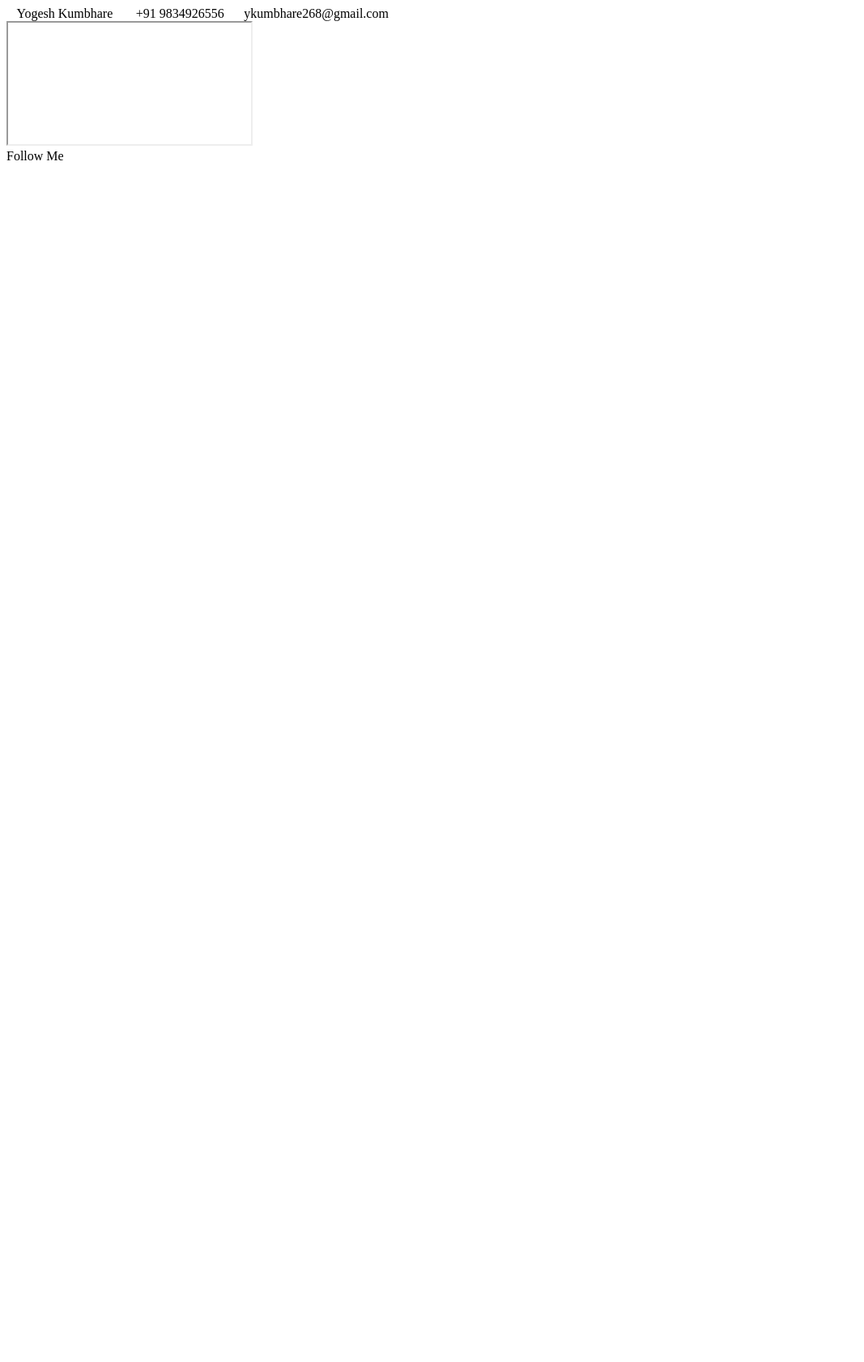
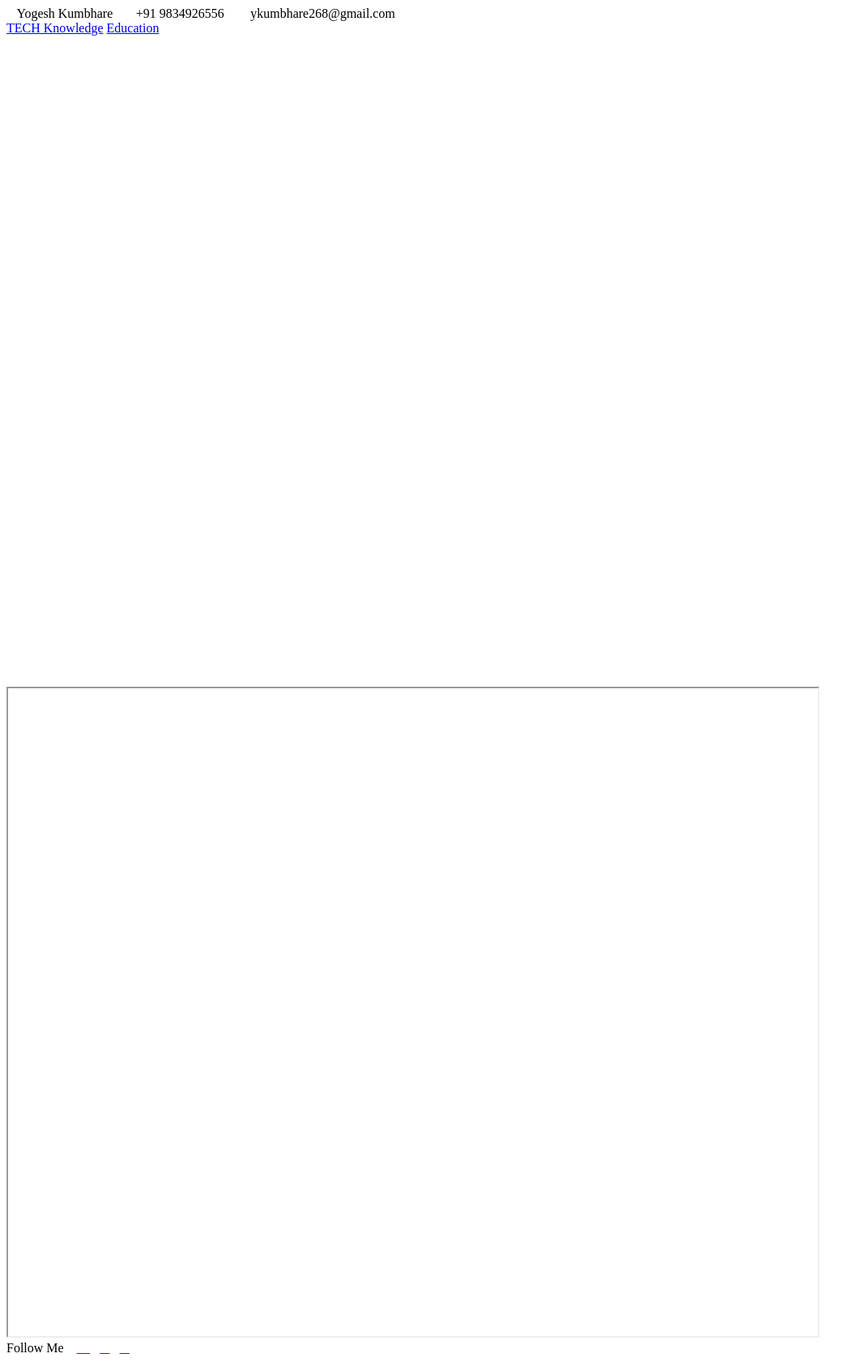
Before and after one commit to ykumbhare/ykumbhare, a plain HTML site: page index.html in a window 1280 px wide. Shown: the whole page at 81% size, without its empty margins (0-1067 px from the left). Before the commit the page ends 800 px from the top, so only its background shows below. Drawn offline with Linux system fonts and the light colour scheme.

Commit message:
NEW Update
New Update

```diff
--- a/index.html
+++ b/index.html
@@ -5,14 +5,28 @@
     <meta name="viewport" content="width=device-width, initial-scale=1.0">
     <title>Index</title>
     <link rel="stylesheet" href="https://cdnjs.cloudflare.com/ajax/libs/font-awesome/4.7.0/css/font-awesome.min.css">
+    <link rel="shortcut icon" href="Asset/logo.png" type="image/x-icon">
 </head>
 <body>
+    <header>
     <i class="fa-solid fa-user"></i><span>Yogesh Kumbhare</span>&nbsp;&nbsp;
     <i class="fa-solid fa-phone"></i> <span>+91 9834926556</span>&nbsp;&nbsp;
-    <i class="fa-solid fa-envelope"></i><span>ykumbhare268@gmail.com</span>&nbsp;&nbsp;
+    <i class="fa-solid fa-envelope"></i> &nbsp;<span>ykumbhare268@gmail.com</span>&nbsp;&nbsp;
     <br>
-    <iframe>src="" width="500px" height="900px"</iframe>
-    <br>
-<span>Follow Me </span> <i class="fa-brands fa-linkedin"></i>&nbsp;&nbsp;<i class="fa-brands fa-google"> </i>&nbsp;&nbsp;<i class="fa-brands fa-instagram"></i>&nbsp;&nbsp;<i class="fa-brands fa-facebook"></i>
+    <Nav>
+        <a href="home.html" target="ykumbhare" >TECH Knowledge</a>
+        <a href="collegeDetails.html" target="College">Education</a>
+        <br>
+          <iframe src="" frameborder="0" height="800px" width="1000px" name="ykumbhare" name="College" > </iframe>&nbsp;
+          <iframe src=""  height="800px" width="1000px" name="College"> </iframe>
+        <br>
+    </Nav>
+</header>
+<footer>
+    <span>Follow Me </span><font-awesome-icon :icon="['fab', 'facebook-f']"/>&nbsp;&nbsp;
+    <a href=""><i class="fa-brands fa-google"> </i></a>&nbsp;&nbsp;
+    <a href=""><i class="fa-brands fa-instagram"></i></a>&nbsp;&nbsp;
+    <a href=""><i class="fa-brands fa-facebook"></i></a>&nbsp;&nbsp;
+</footer>
 </body>
 </html>
```
Also changed, not shown: collegeDetails.html (added, +15 -0 lines).
